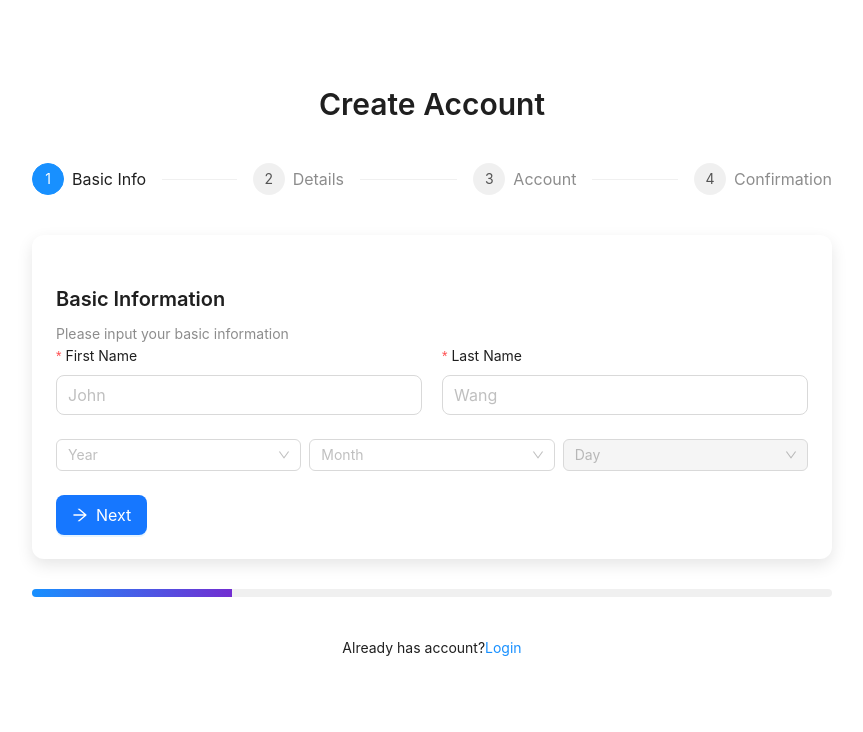
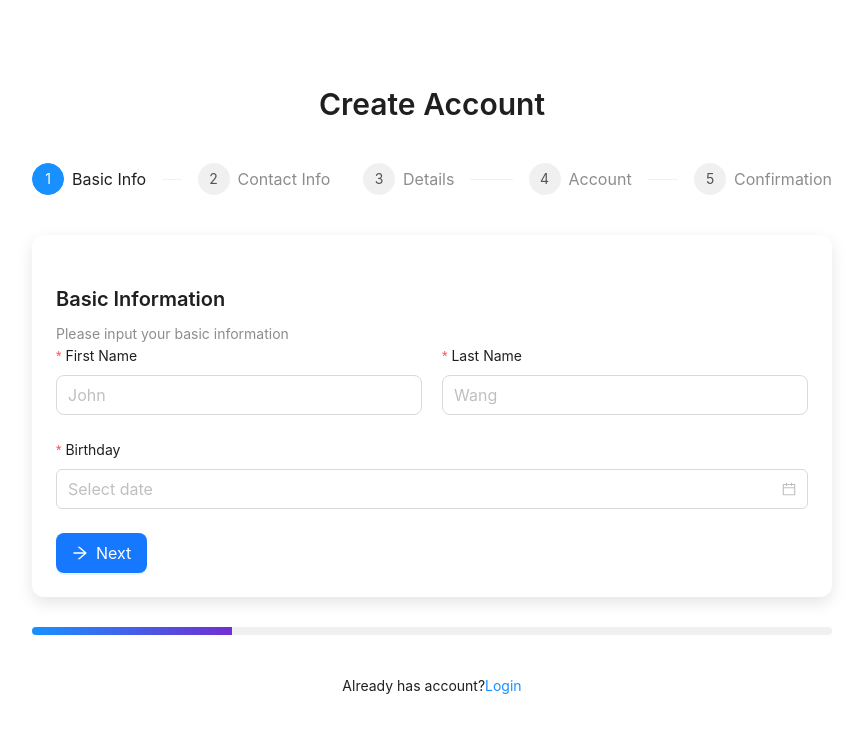
Before and after one commit to skywangjian-123/registration-web, a React (Create React App) app: page / in a window 1280 px wide. Shown: the top 732 px of the page, without its empty margins (208-1071 px from the left). Built offline with nearby package versions, Linux system fonts and the light colour scheme.

Commit message:
CN.1875084792839892:969a9d22e2fc7fd044e3c33f82392c18_692a63c97ff23427ced77bc5.692a640d7ff23427ced77bc9.692a640cf6769fb306f0c9a0:Trae CN.T(11/29/2025, 11:10:05 AM)

```diff
--- a/src/registration/consts.ts
+++ b/src/registration/consts.ts
@@ -1,6 +1,15 @@
 import { RegistrationStep, SelectOption } from "./interfaces";
 
-export const ALL_STEPS: RegistrationStep[] = ['basicInfo', 'detail', 'account', 'confirmation'];
+export const ALL_STEPS: RegistrationStep[] = ['basicInfo', 'contactInfo', 'detail', 'account', 'confirmation'];
+
+export const RELATIONSHIPS: SelectOption[] = [
+  { value: 'spouse', label: 'Spouse' },
+  { value: 'parent', label: 'Parent' },
+  { value: 'child', label: 'Child' },
+  { value: 'sibling', label: 'Sibling' },
+  { value: 'friend', label: 'Friend' },
+  { value: 'colleague', label: 'Colleague' },
+];
 
 
 export const COUNTRIES: SelectOption[] = [
--- a/src/registration/index.tsx
+++ b/src/registration/index.tsx
@@ -4,6 +4,7 @@ import './index.css';
 import { RegistrationStep, FormData } from './interfaces';
 import AccountStep from './steps/account';
 import BasicInfoStep from './steps/basicInfo';
+import ContactInfoStep from './steps/contactInfo';
 import DetailStep from './steps/detail';
 import ConfirmationStep from './steps/confirmation';
 import RegistrationSteps from './steps';
@@ -17,6 +18,7 @@ const RegistrationForm: React.FC = () => {
   const [messageApi, contextHolder] = message.useMessage();
   const [formData, setFormData] = useState<FormData>({
     basicInfo: { firstName: '', lastName: '', birthday: '' },
+    contactInfo: { phone: '', address: '', emergencyContacts: [] },
     detail: { country: '', gender: '', avatar: '' },
     account: { email: '', password: '', confirmPassword: '' },
   });
@@ -64,6 +66,15 @@ const RegistrationForm: React.FC = () => {
           <BasicInfoStep
             onNext={nextStep}
             onPrev={() => {}}
+            setFormData={setFormData}
+            formData={formData}
+          />
+        );
+      case 'contactInfo':
+        return (
+          <ContactInfoStep
+            onNext={nextStep}
+            onPrev={prevStep}
             setFormData={setFormData}
             formData={formData}
           />
--- a/src/registration/steps/basicInfo.tsx
+++ b/src/registration/steps/basicInfo.tsx
@@ -1,11 +1,11 @@
 
 import React from 'react';
-import { Button, Form, Input, Typography } from 'antd';
+import { Button, Form, Input, Typography, DatePicker } from 'antd';
 import { ArrowRightOutlined } from '@ant-design/icons';
 import { StepProps } from '../interfaces';
-import BirthdaySelector from '../../controls/birthdaySelector';
 import dayjs from 'dayjs';
 import type { Rule } from 'antd/es/form';
+import 'antd/es/date-picker/style';
 
 const BasicInfoStep: React.FC<StepProps> = ({ onNext, setFormData, formData }) => {
     const [form] = Form.useForm();
@@ -14,41 +14,18 @@ const BasicInfoStep: React.FC<StepProps> = ({ onNext, setFormData, formData }) =
     // Validation rules for the combined date
     const birthdayRules: Rule[] = [
         { required: true, message: 'Birthday is required' },
-        () => ({
-            validator(_, value: string) {
-                if (!value) return Promise.resolve();
-
-                // Validate date format
-                if (!/^\d{4}-\d{2}-\d{2}$/.test(value)) {
-                    return Promise.reject('Invalid date format');
-                }
-
-                const birthDate = dayjs(value);
-                if (!birthDate.isValid()) {
-                    return Promise.reject('Invalid date');
-                }
-
-                const age = dayjs().diff(birthDate, 'year');
-                if (age >= 18) {
-                    return Promise.resolve();
-                }
-                return Promise.reject('Must be at least 18 years old');
-            },
-        }),
     ];
 
     const handleNext = () => {
         form.validateFields()
             .then(values => {
+                const birthday = values.birthday ? values.birthday.format('YYYY-MM-DD') : '';
                 setFormData(prev => ({
                     ...prev,
                     basicInfo: {
                         firstName: values.firstName,
                         lastName: values.lastName,
-                        birthday: values.birthday,
-                        birthYear: values.birthYear,
-                        birthMonth: values.birthMonth,
-                        birthDay: values.birthDay,
+                        birthday: birthday,
                     }
                 }));
                 onNext();
@@ -66,7 +43,10 @@ const BasicInfoStep: React.FC<StepProps> = ({ onNext, setFormData, formData }) =
             <Form
                 form={form}
                 layout="vertical"
-                initialValues={formData.basicInfo}
+                initialValues={{
+                    ...formData.basicInfo,
+                    birthday: formData.basicInfo.birthday ? dayjs(formData.basicInfo.birthday) : null,
+                }}
                 className="step-form"
             >
                 <div className="name-row">
@@ -93,12 +73,17 @@ const BasicInfoStep: React.FC<StepProps> = ({ onNext, setFormData, formData }) =
                     name="birthday"
                     label="Birthday"
                     rules={birthdayRules}
-                    hidden
                 >
-                    <Input />
+                    <DatePicker
+                        size="large"
+                        style={{ width: '100%' }}
+                        disabledDate={(current) => {
+                            // 禁止选择未来日期和小于18岁的日期
+                            const maxDate = dayjs().subtract(18, 'year');
+                            return current && (current > maxDate || current > dayjs());
+                        }}
+                    />
                 </Form.Item>
-
-                <BirthdaySelector form={form} />
 
                 <div className="step-actions">
                     <Button
--- a/src/registration/steps/confirmation.tsx
+++ b/src/registration/steps/confirmation.tsx
@@ -27,6 +27,28 @@ const ConfirmationStep: React.FC<StepProps & { onSubmit: () => void }> = ({
                     <div className="info-item">
                         <Text strong>Birthday:</Text>
                         <Text>{formData.basicInfo.birthday}</Text>
+                    </div>
+                </div>
+
+                <div className="info-section">
+                    <Title level={5} className="info-title">Contact Information</Title>
+                    <div className="info-item">
+                        <Text strong>Phone Number:</Text>
+                        <Text>{formData.contactInfo.phone}</Text>
+                    </div>
+                    <div className="info-item">
+                        <Text strong>Address:</Text>
+                        <Text>{formData.contactInfo.address}</Text>
+                    </div>
+                    <div className="info-item">
+                        <Text strong>Emergency Contacts:</Text>
+                        <div>
+                            {formData.contactInfo.emergencyContacts.map((contact, index) => (
+                                <div key={index} className="emergency-contact-item">
+                                    <Text>{contact.name} ({contact.relationship}): {contact.phone}</Text>
+                                </div>
+                            ))}
+                        </div>
                     </div>
                 </div>
 
--- a/src/registration/steps/index.tsx
+++ b/src/registration/steps/index.tsx
@@ -11,9 +11,10 @@ const RegistrationSteps: React.FC<{
 }> = ({ currentStep, onStepChange }) => {
   const stepIndex: Record<RegistrationStep, number> = {
     basicInfo: 0,
-    detail: 1,
-    account: 2,
-    confirmation: 3
+    contactInfo: 1,
+    detail: 2,
+    account: 3,
+    confirmation: 4
   };
 
   return (
@@ -22,6 +23,7 @@ const RegistrationSteps: React.FC<{
       className="custom-steps"
     >
       <Step title="Basic Info"  />
+      <Step title="Contact Info"  />
       <Step title="Details"  />
       <Step title="Account"  />
       <Step title="Confirmation" />
```
Also changed, not shown: src/registration/interfaces.ts (+14 -1 lines).
